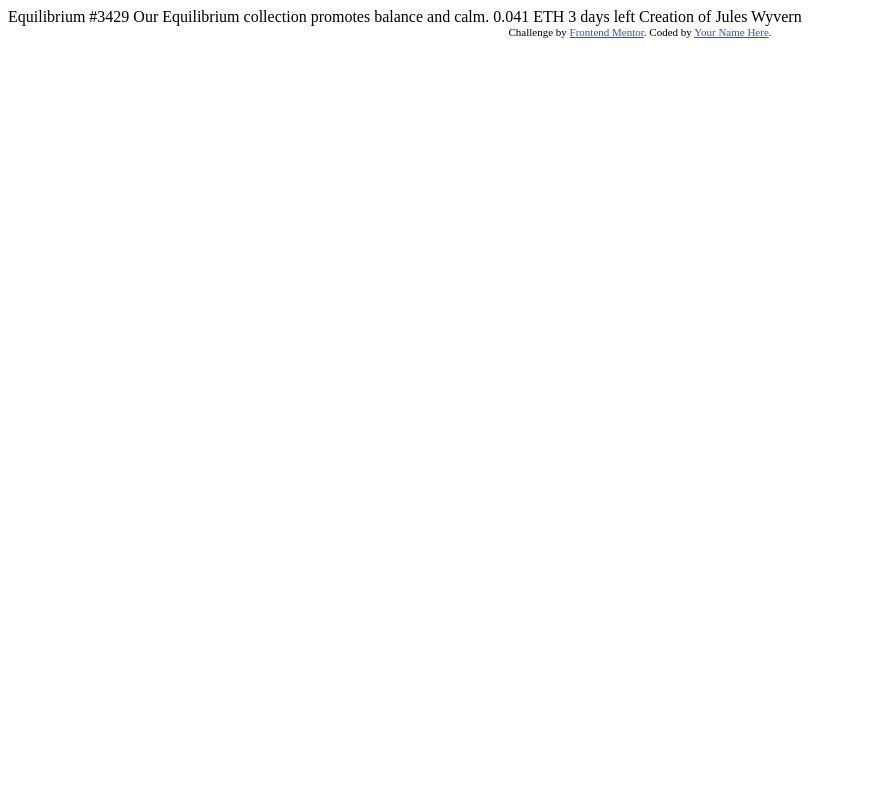
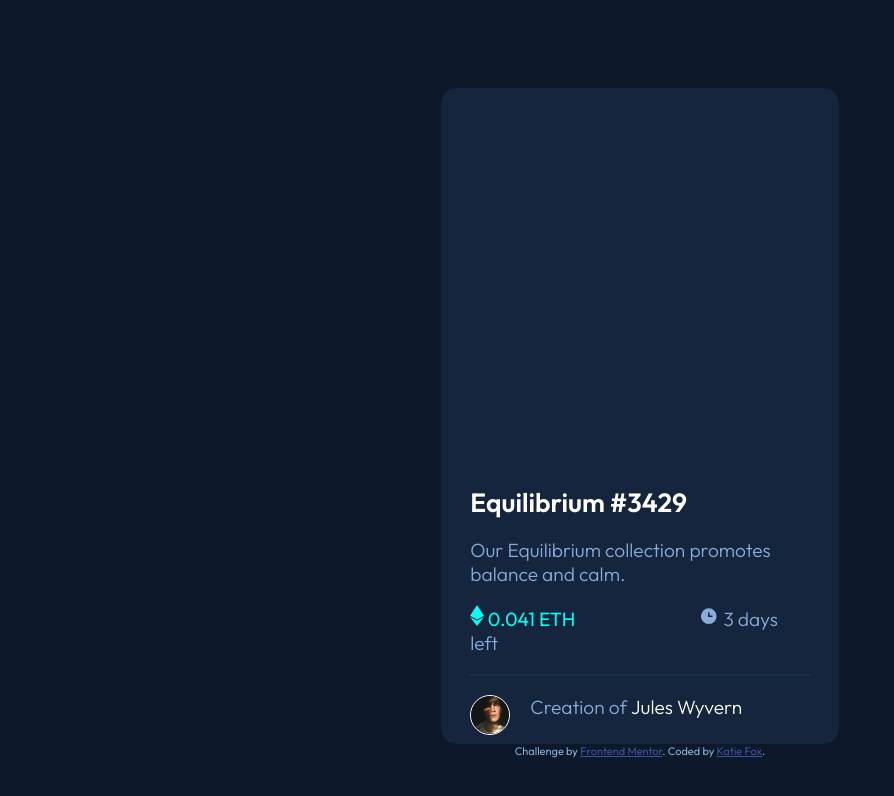
Before and after one commit to ola-show/frontendmentor, a plain HTML site: page nft-preview-card-component-main/index.html in a window 1280 px wide. Shown: the whole page, without its empty margins (0-894 px from the left). Drawn offline with Linux system fonts and the light colour scheme.

Commit message:
Backing Up for the Night
Backing up for the night. Almost finished.

```diff
--- a/nft-preview-card-component-main/index.html
+++ b/nft-preview-card-component-main/index.html
@@ -2,32 +2,82 @@
 <html lang="en">
 <head>
   <meta charset="UTF-8">
-  <meta name="viewport" content="width=device-width, initial-scale=1.0"> <!-- displays site properly based on user's device -->
+  <!-- displays site properly based on user's device -->
+  <meta name="viewport" content="width=device-width, initial-scale=1.0">
 
+  <!-- Imports the CSS for the page -->
+  <link rel="stylesheet" href="styles/index.css">
+
+  <!-- Icon and Title: Shows up in browser tab -->
   <link rel="icon" type="image/png" sizes="32x32" href="./images/favicon-32x32.png">
+  <title>Frontend Mentor | NFT preview card component | Katie Fox</title>
 
-  <title>Frontend Mentor | NFT preview card component</title>
-
-  <!-- Feel free to remove these styles or customise in your own stylesheet 👍 -->
-  <style>
-    .attribution { font-size: 11px; text-align: center; }
-    .attribution a { color: hsl(228, 45%, 44%); }
-  </style>
 </head>
 <body>
+  <!-- Makes an invisible box that is 100% of the view height -->
+  <div id="vhbox">
 
-  Equilibrium #3429
+    <!-- Makes lighter blue box around content -->
+    <div id="bluebox">
+      <!-- Displays cube image -->
+      <div class="cubebox">
+        <img src="images/icon-view.svg" alt="Picture of eye" id="view">
+      </div>
 
-  Our Equilibrium collection promotes balance and calm.
+      <!-- Makes text box below image -->
+      <div id="textbox">
 
-  0.041 ETH
-  3 days left
+        <!-- Bold heading under image -->
+        <h1 id="name">Equilibrium #3429</h1>
 
-  Creation of Jules Wyvern
+        <!-- Text under heading -->
+        <p>
+          Our Equilibrium collection promotes balance and calm.
+        </p>
+        <div>
+        <p>
+          <span class="left cyan">
+            <span>
+              <img src="images/icon-ethereum.svg" alt="Picture of ETH" id="eth">
+            </span>
+            <span>
+             0.041 ETH
+            </span>
+          </span>
+          <span class="right">
+            <span>
+              <img src="images/icon-clock.svg" alt="Picture of clock" id="clock">
+            </span>
+            <span>
+              3 days left
+            </span>
+          </span>
+        </p>
+        </div>
+        <hr color="#192F4D">
+        <div>
+        <p>
+          <span>
+            <img src="images/image-avatar.png" alt="Avatar picture" id="avatar">
+          </span>
+          <span class="up">
+          Creation of
+          </span>
+          <span id="creator" class="up">
+            Jules Wyvern
+          </span>
+        </p>
+        </div>
+      </div>
 
-  <div class="attribution">
-    Challenge by <a href="https://www.frontendmentor.io?ref=challenge" target="_blank">Frontend Mentor</a>.
-    Coded by <a href="#">Your Name Here</a>.
+    </div>
+
+    <!-- Creator Information at bottom -->
+    <div class="attribution">
+        Challenge by <a href="https://www.frontendmentor.io?ref=challenge" target="_blank">Frontend Mentor</a>.
+        Coded by <a href="https://github.com/KaitlynLilith">Katie Fox</a>.
+    </div>
   </div>
+
 </body>
 </html>
--- /dev/null
+++ b/nft-preview-card-component-main/styles/index.css
@@ -0,0 +1,183 @@
+/* Imports Outfit font 300, 400, & 600 weight */
+@import url('https://fonts.googleapis.com/css2?family=Outfit:wght@300;400;600&display=swap');
+
+/* Makes every element into a box that includes margins and padding. */
+* {
+    box-sizing: border-box;
+  }
+
+/* ELEMENT FORMATTING */
+/* Place all element formatting here. */
+
+/* Effects all elements */
+html {
+    background-color: hsl(217, 54%, 11%);
+    font-size: 18px;
+    font-family: 'Outfit', sans-serif;
+    color: hsl(215, 51%, 70%);
+}
+
+/* Effects all P elements */
+p {
+    font-weight: 300;
+    font-size: 2.4vh;
+
+}
+
+/*  */
+hr {
+    color: hsl(215, 51%, 70%);
+}
+
+/* CLASS FORMATTING */
+/* Place all class formatting here. */
+
+/*  */
+.up {
+    padding-bottom: 2vh;
+    vertical-align: top;
+}
+
+/*  */
+.right {
+    padding-left: 7vh;
+}
+
+/*  */
+.left {
+    padding-right: 8vh;
+}
+
+/*  */
+.cyan {
+    font-weight: 400;
+    color: hsl(178, 100%, 50%);
+}
+
+/* Code by FrontEndMentor.io */
+/* Formats the footer */
+.attribution {
+    font-size: 11px;
+    text-align: center;
+}
+
+/* Code by FrontEndMentor.io */
+/* Formats the links */
+.attribution a {
+    color: hsl(228, 45%, 44%);
+}
+
+/* ID FORMATTING */
+/* Place all id formatting here. */
+
+#vhbox {
+    height: 100vh;
+    padding-top: 10vh;
+
+}
+/* Formats the main container */
+#bluebox {
+    /* Sets aspect ratio of container */
+    aspect-ratio: 1 / 1.65;
+    background-color: hsl(216, 50%, 16%);
+    border: 1px solid hsl(216, 50%, 16%);
+    border-radius: 2vh;
+    margin: auto;
+    padding: 3.5vh 3.5vh 0vh 3.5vh;
+    height: 82vh;
+}
+
+/*  */
+#cubebox {
+    background-image: url("image-equilibrium.jpg");
+    aspect-ratio: 1 / 1;
+    border: 1px solid hsl(216, 50%, 16%);
+    border-radius: 1.5vh;
+    width: 100%;
+    display: block;
+    margin-left: auto;
+    margin-right: auto;
+}
+
+#view {
+    visibility: hidden;
+    width: 100%;
+    padding: 20vh;
+    background-color: hsl(178, 100%, 50%);
+    opacity: 0.5;
+}
+
+
+/* Formats the text box below the picture */
+#textbox {
+    max-width: 100%;
+    margin: auto auto 0 auto;
+}
+
+#eth {
+    width: 1.7vh;
+    height: 2.6vh;
+}
+
+#clock {
+    width: 2.5vh;
+    height: 2.5vh;
+}
+
+#creator {
+    color: hsl(0, 0%, 100%);
+}
+
+#name {
+    margin-top: 3vh;
+    font-weight: 600;
+    font-size: 3.3vh;
+    color: hsl(0, 0%, 100%);
+}
+
+#avatar {
+    border: 1px solid hsl(0, 0%, 100%);
+    border-radius: 50%;
+    width: 5vh;
+    height: 5vh;
+    margin-right: 2vh;
+}
+
+/* Adjusts view at different screen sizes */
+/* Starts with H1 at 0.8ems and p at 0.5 and invisible */
+/* At 350px, p becomes visible */
+/*@media only screen and (min-height: 350px) {
+    p {
+        visibility: visible;
+    }
+}*/
+
+/* At 450px, the text elements grow slightly */
+/*@media only screen and (min-height: 450px) {
+    h1 {
+        font-size: 1em;
+    }
+    p {
+        font-size: 0.6em;
+    }
+}*/
+
+/* At 600px, the text elements grow slightly */
+/*@media only screen and (min-height: 600px) {
+    h1 {
+        font-size: 1.3em;
+    }
+    p {
+        font-size: 1em;
+    }
+}*/
+
+/* At 800px, the text elements grow slightly */
+/*@media only screen and (min-height: 800px) {
+    h1 {
+        font-size: 1.9em;
+    }
+    p {
+        font-size: 1.3em;
+    }
+}*/
```
